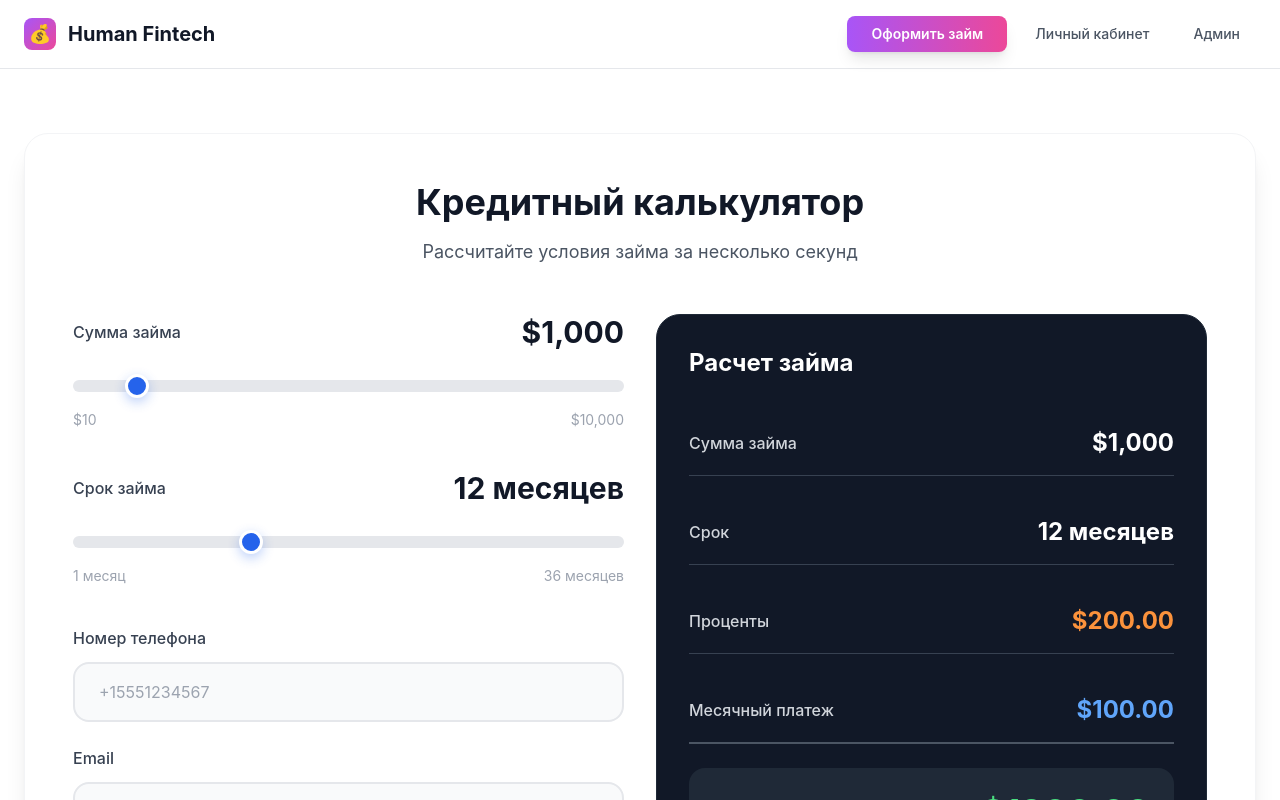
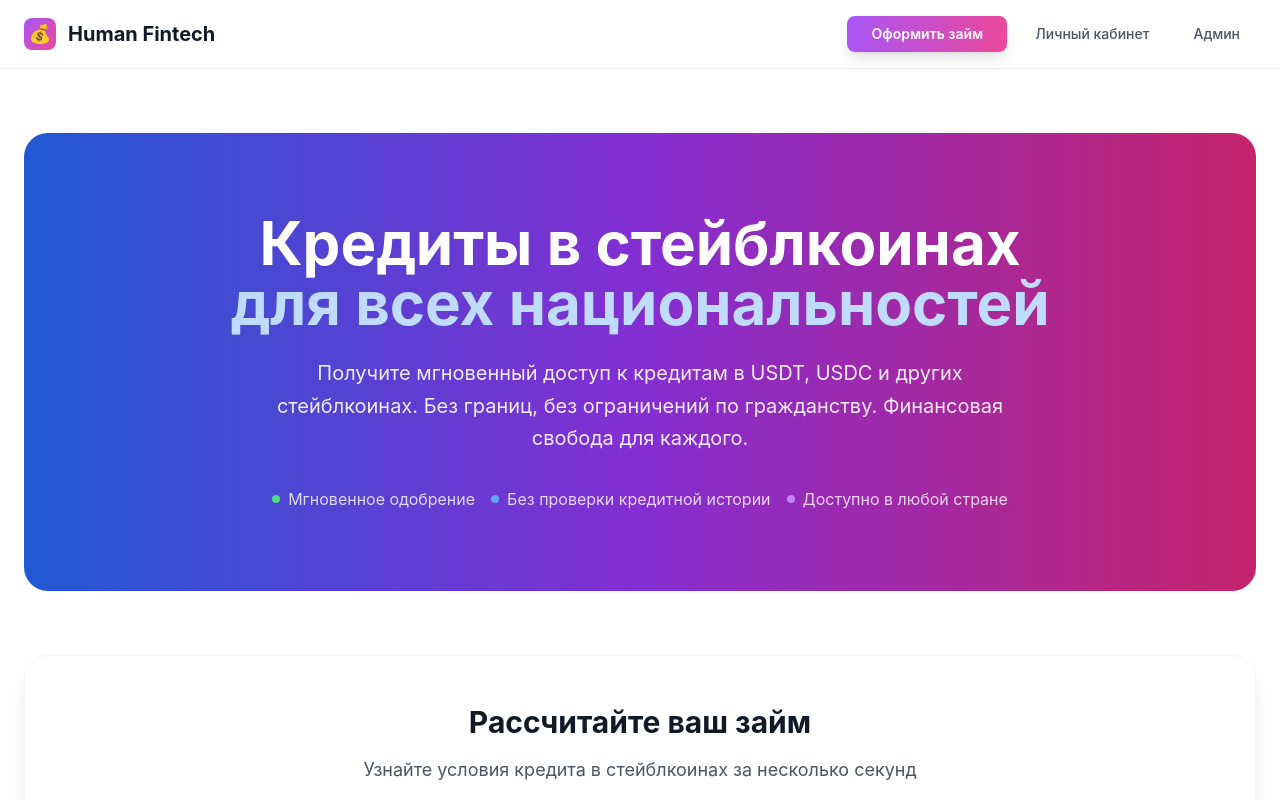
Before and after one commit to ioanngrigorev/microfinance-frontend, a React (Vite) app: page / in a window 1280 px wide. Shown: the top 800 px of the page. Built offline with nearby package versions, Linux system fonts and the light colour scheme.

Commit message:
Add Stripe-style hero section for stablecoin loans for all nationalities

```diff
--- a/src/pages/HomePage.jsx
+++ b/src/pages/HomePage.jsx
@@ -26,14 +26,46 @@ function HomePage() {
     <div className="min-h-screen bg-white">
       <div className="container mx-auto px-6 py-16">
 
-        {/* Кредитный калькулятор */}
+        {/* Hero Section */}
+        <div className="relative overflow-hidden bg-gradient-to-r from-blue-600 via-purple-600 to-pink-600 rounded-3xl mb-16">
+          <div className="absolute inset-0 bg-black/10"></div>
+          <div className="relative px-12 py-20">
+            <div className="max-w-4xl mx-auto text-center">
+              <h1 className="text-5xl md:text-6xl font-bold text-white mb-6 leading-tight">
+                Кредиты в стейблкоинах
+                <br />
+                <span className="text-blue-200">для всех национальностей</span>
+              </h1>
+              <p className="text-xl text-white/90 mb-8 max-w-3xl mx-auto leading-relaxed">
+                Получите мгновенный доступ к кредитам в USDT, USDC и других стейблкоинах.
+                Без границ, без ограничений по гражданству. Финансовая свобода для каждого.
+              </p>
+              <div className="flex flex-col sm:flex-row gap-4 justify-center items-center">
+                <div className="flex items-center space-x-2 text-white/80">
+                  <div className="w-2 h-2 bg-green-400 rounded-full"></div>
+                  <span>Мгновенное одобрение</span>
+                </div>
+                <div className="flex items-center space-x-2 text-white/80">
+                  <div className="w-2 h-2 bg-blue-400 rounded-full"></div>
+                  <span>Без проверки кредитной истории</span>
+                </div>
+                <div className="flex items-center space-x-2 text-white/80">
+                  <div className="w-2 h-2 bg-purple-400 rounded-full"></div>
+                  <span>Доступно в любой стране</span>
+                </div>
+              </div>
+            </div>
+          </div>
+        </div>
+
+        {/* Калькулятор */}
         <div className="bg-white rounded-3xl p-12 mb-16 shadow-xl border border-gray-100">
           <div className="text-center mb-12">
-            <h1 className="text-4xl font-bold text-gray-900 mb-4">
-              Кредитный калькулятор
-            </h1>
+            <h2 className="text-3xl font-bold text-gray-900 mb-4">
+              Рассчитайте ваш займ
+            </h2>
             <p className="text-lg text-gray-600 max-w-2xl mx-auto">
-              Рассчитайте условия займа за несколько секунд
+              Узнайте условия кредита в стейблкоинах за несколько секунд
             </p>
           </div>
 
```
